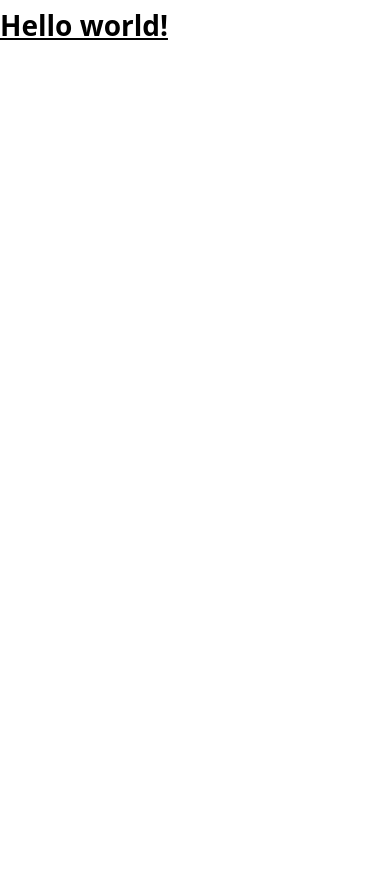
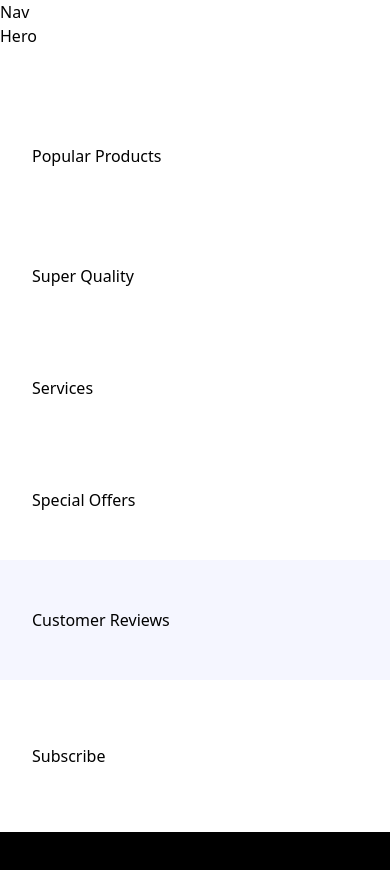
Before and after one commit to teaneziri/Nike-Website-front-, a React (Vite) app: page / in a window 390 px wide. Shown: the top 870 px of the page. Before the commit the page ends 844 px from the top, so only its background shows below. Built offline with nearby package versions, Linux system fonts and the light colour scheme; a web font is replaced by a local one.

Commit message:
structure of the page

```diff
--- a/src/App.jsx
+++ b/src/App.jsx
@@ -1,7 +1,18 @@
-export default function App() {
-  return (
-    <h1 className="text-3xl font-bold underline">
-      Hello world!
-    </h1>
-  )
-}
+const App=()=>(
+<main className="relative">
+  Nav
+
+  <section className="xl:padding-1 wide:padding-r padding-b">Hero</section>
+  <section className="padding">Popular Products</section>
+  <section className="padding">Super Quality</section>
+  <section className="padding-x py-10">Services</section>
+  <section className="padding">Special Offers</section>
+  <section className="bg-pale-blue padding">Customer Reviews</section>
+  <section className="padding-x sm:py-32 py-16 w-full">Subscribe</section>
+  <section className="bg-black padding-x padding-t pb-8">Footer</section>
+
+</main>
+
+)
+
+export default App;
```
